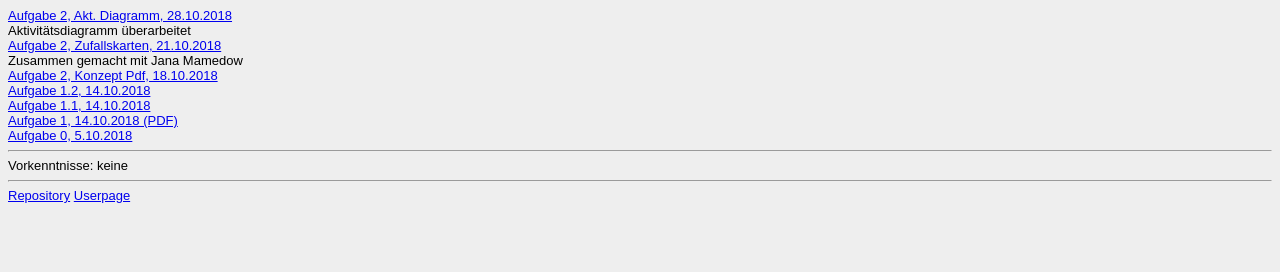
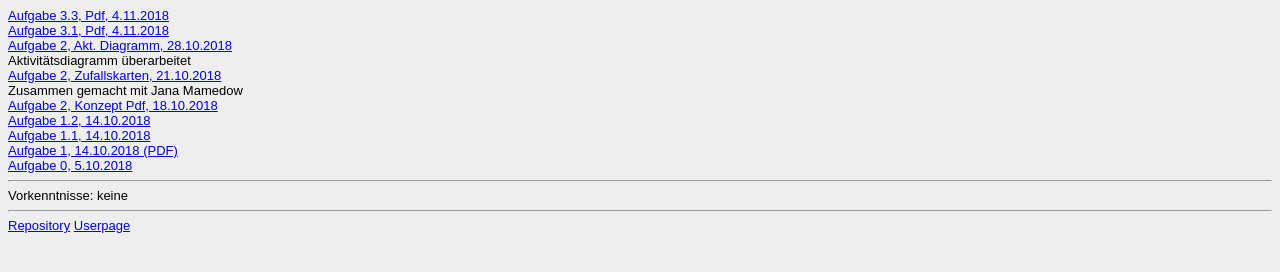
Before and after one commit to Koelleka/eia2_userpages, a plain HTML site: page steckbrief.htm in a window 1280 px wide. Drawn offline with Linux system fonts and the light colour scheme.

Commit message:
Aktualisiert

```diff
--- a/steckbrief.htm
+++ b/steckbrief.htm
@@ -1,5 +1,8 @@
 <html> <head> <style>body {font-family:arial; font-size:small; background:#eeeeee}</style> </head>
 <body>
+<a href="https://koelleka.github.io/eia2/Aufgabe3/Aufgabe_3.3.pdf" target="_blank">Aufgabe 3.3, Pdf, 4.11.2018</a><br/>
+<a href="https://koelleka.github.io/eia2/Aufgabe3/Aufgabe_3.1.pdf" target="_blank">Aufgabe 3.1, Pdf, 4.11.2018</a><br/>
+
 <a href="https://koelleka.github.io/eia2/Aufgabe2/uno.pdf" target="_blank">Aufgabe 2, Akt. Diagramm, 28.10.2018</a><br/>
 Aktivitätsdiagramm überarbeitet<br/>
 <a href="https://koelleka.github.io/eia2/Aufgabe2/Aufgabe2.html" target="_blank">Aufgabe 2, Zufallskarten, 21.10.2018</a><br/>
```
